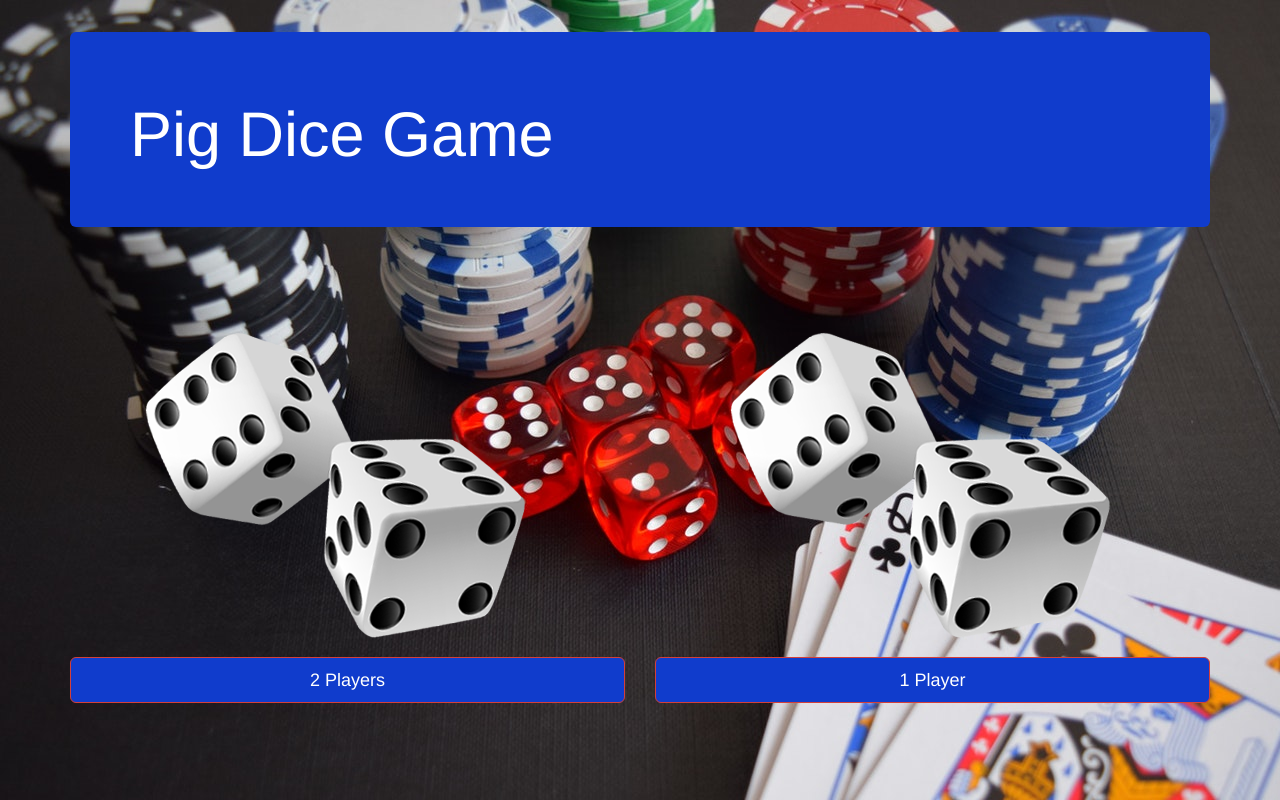
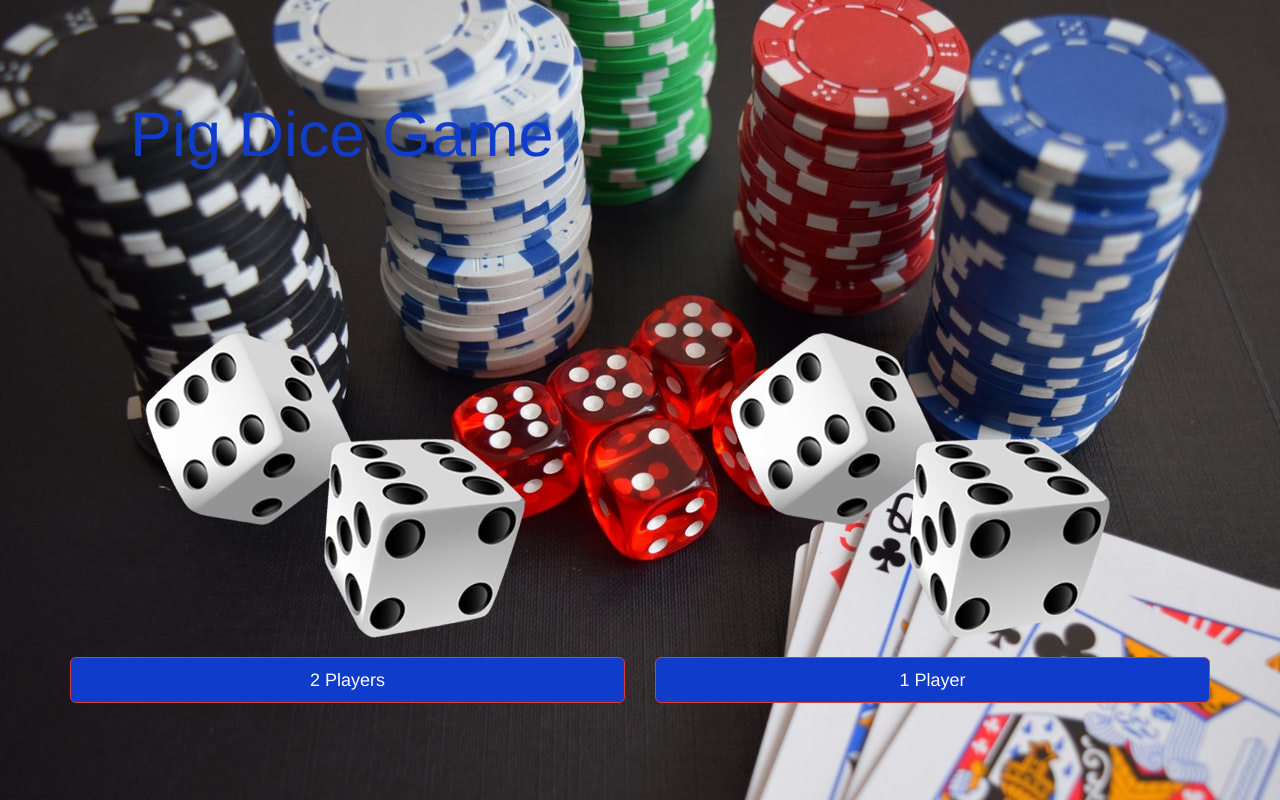
Before and after one commit to OKC254/Pig-Dice, a plain HTML site: page game.html in a window 1280 px wide. Drawn offline with Linux system fonts and the light colour scheme.

Commit message:
Make head of the game page transparent and change color of text to blue

```diff
--- a/css/styles1.css
+++ b/css/styles1.css
@@ -25,8 +25,8 @@ body{
   }
   .head {
     margin-bottom: 100px;
-    color: white;
-    background-color:  rgb(16, 60, 204);
+    color: rgb(16, 60, 204);
+    background-color: transparent;
 
   }
   .dice-image {
@@ -77,6 +77,3 @@ body{
     color: white;
     font-size: 1.5em;
   }
-  .jumbotron head {
-      background-color: transparent;
-  }
```
